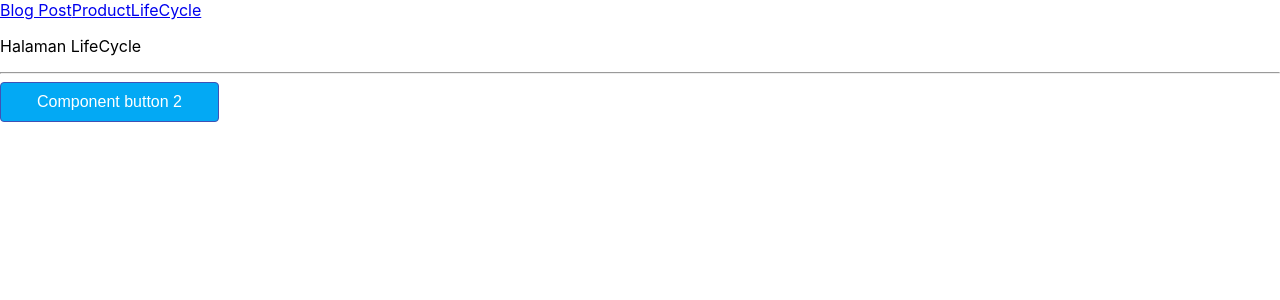
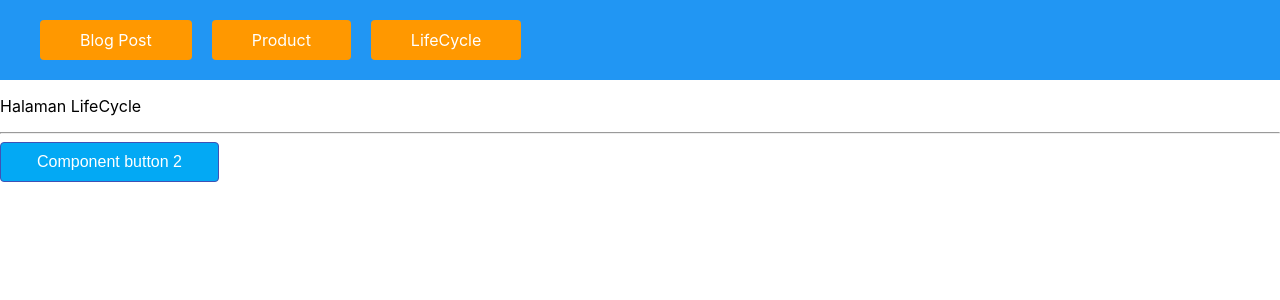
Before and after one commit to haidi20/belajar-react, a React (Create React App) app: page /lifecycle in a window 1280 px wide. Shown: the top 300 px of the page. Built offline with nearby package versions, Linux system fonts and the light colour scheme.

Commit message:
perbaikan-struktur-folder

```diff
--- /dev/null
+++ b/src/container/Home/Home.css
@@ -0,0 +1,13 @@
+.navigation{
+    background: #2196F3;
+    padding: 30px;
+}
+
+.navigation a {
+    padding: 10px 40px;
+    margin: 10px;
+    text-decoration: none;
+    color: white;
+    background: #FF9800;
+    border-radius: 4px;
+}
--- a/src/container/Home/Home.jsx
+++ b/src/container/Home/Home.jsx
@@ -1,65 +1,20 @@
 import React, {Component, Fragment} from 'react';
 
 // import YouTubeComp from '../../component/YouTubeComp/YouTubeComp';
-import Product from '../Product/Product';
-import LifeCycleComp from '../LifeCycleComp/LifeCycleComp';
-import BlogPost from '../BlogPost/BlogPost';
+import Product from '../Pages/Product/Product';
+import LifeCycleComp from '../Pages/LifeCycleComp/LifeCycleComp';
+import BlogPost from '../Pages/BlogPost/BlogPost';
+
+import './Home.css';
 
 import { BrowserRouter as Router, Route, Link } from "react-router-dom";
 
 class Home extends Component {
-    state = {
-        showComponent: true
-    }
-    componentDidMount(){
-        // setTimeout(() => {
-        //     this.setState({
-        //         showComponent: false
-        //     })
-        // }, 5000)
-
-    }
     render(){
         return (
             <Router>
-                <div>
-                    {/* <p>YouTube Component</p>
-                    <hr/>
-                    <YouTubeComp
-                        time="7.12"
-                        title="react pertama"
-                        desc="masih mudah"/>
-                    <YouTubeComp
-                        time="8.02"
-                        title="react tengah"
-                        desc="lumayan susah"/>
-                    <YouTubeComp
-                        time="5.04"
-                        title="react hampir selesai"
-                        desc="susah sekali"/>
-                    <YouTubeComp
-                        time="4.12"
-                        title="react selesai"
-                        desc="akhirnya bisa"/>
-                    <YouTubeComp /> */}
-
-                    {/* <p>Counter</p>
-                    <hr/>
-                    <Product/> */}
-
-                    {/* <p>LifeCycle Component</p>
-                    <hr/>
-                    {
-                        this.state.showComponent ? <LifeCycleComp /> : null
-                    } */}
-
-                    {/* <p>Blog Post</p>
-                    <hr/>
-
-                    <BlogPost /> */}
-                </div>
                 <Fragment>
-                    <div>
+                    <div className="navigation">
                         <Link to="/">Blog Post</Link>
                         <Link to="/product">Product</Link>
                         <Link to="/lifecycle">LifeCycle</Link>
--- a/src/container/BlogPost/BlogPost.jsx
+++ b/src/container/Pages/BlogPost/BlogPost.jsx
@@ -1,6 +1,6 @@
 import React, {Component, Fragment} from 'react';
 import './BlogPost.css';
-import Post from '../../component/Post/Post';
+import Post from '../../../component/Post/Post';
 import axios from 'axios';
 
 class BlogPost extends Component {
--- a/src/container/Product/Product.jsx
+++ b/src/container/Pages/Product/Product.jsx
@@ -1,6 +1,6 @@
 import React, {Component, Fragment} from 'react';
 import './Product.css';
-import CardProduct from '../CardProduct/CardProduct';
+import CardProduct from '../../CardProduct/CardProduct';
 
 class Product extends Component {
     state = {
```
Also changed, not shown: src/container/Pages/BlogPost/BlogPost.css (renamed from src/container/BlogPost/BlogPost.css), src/container/Pages/LifeCycleComp/LifeCycleComp.css (renamed from src/container/LifeCycleComp/LifeCycleComp.css), src/container/Pages/LifeCycleComp/LifeCycleComp.jsx (renamed from src/container/LifeCycleComp/LifeCycleComp.jsx), src/container/Pages/Product/Product.css (renamed from src/container/Product/Product.css).
